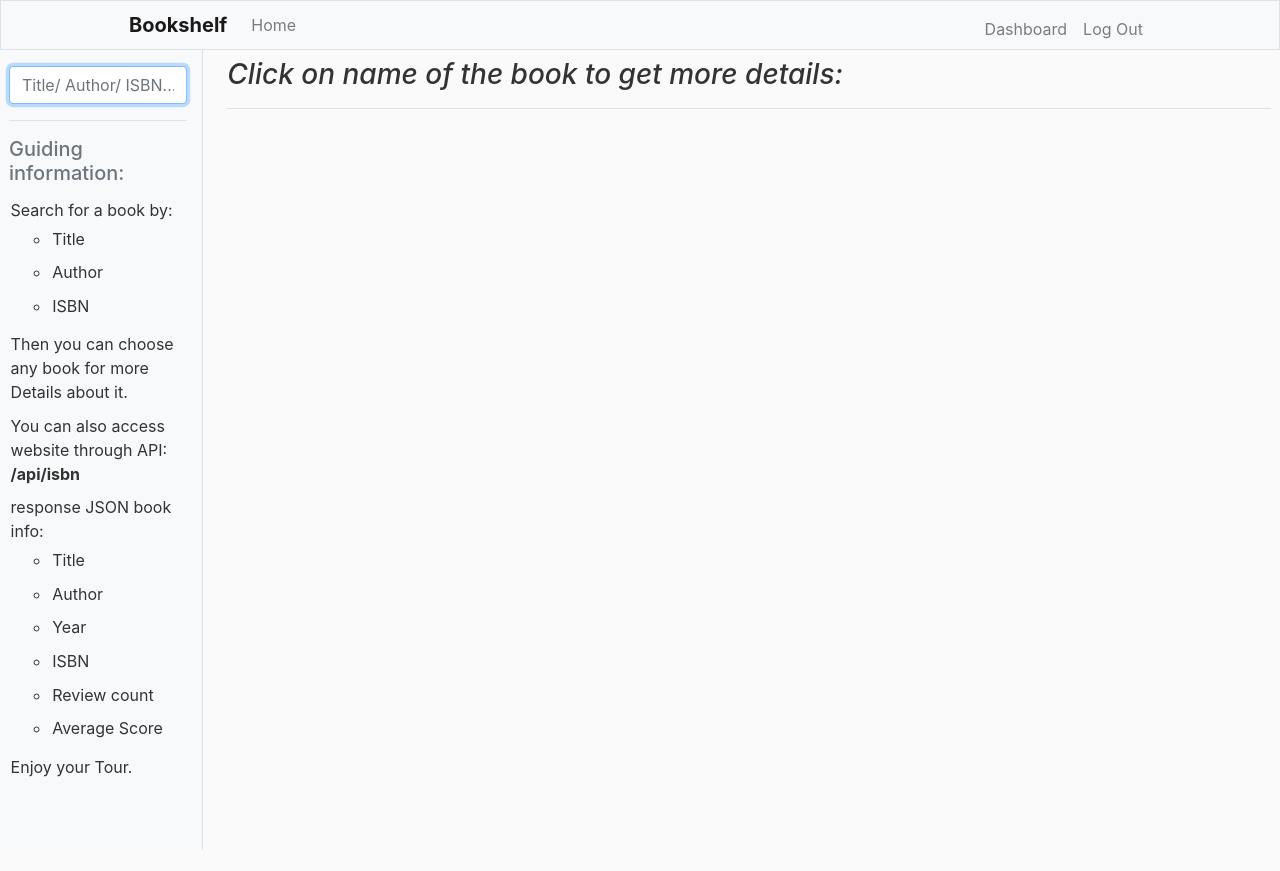
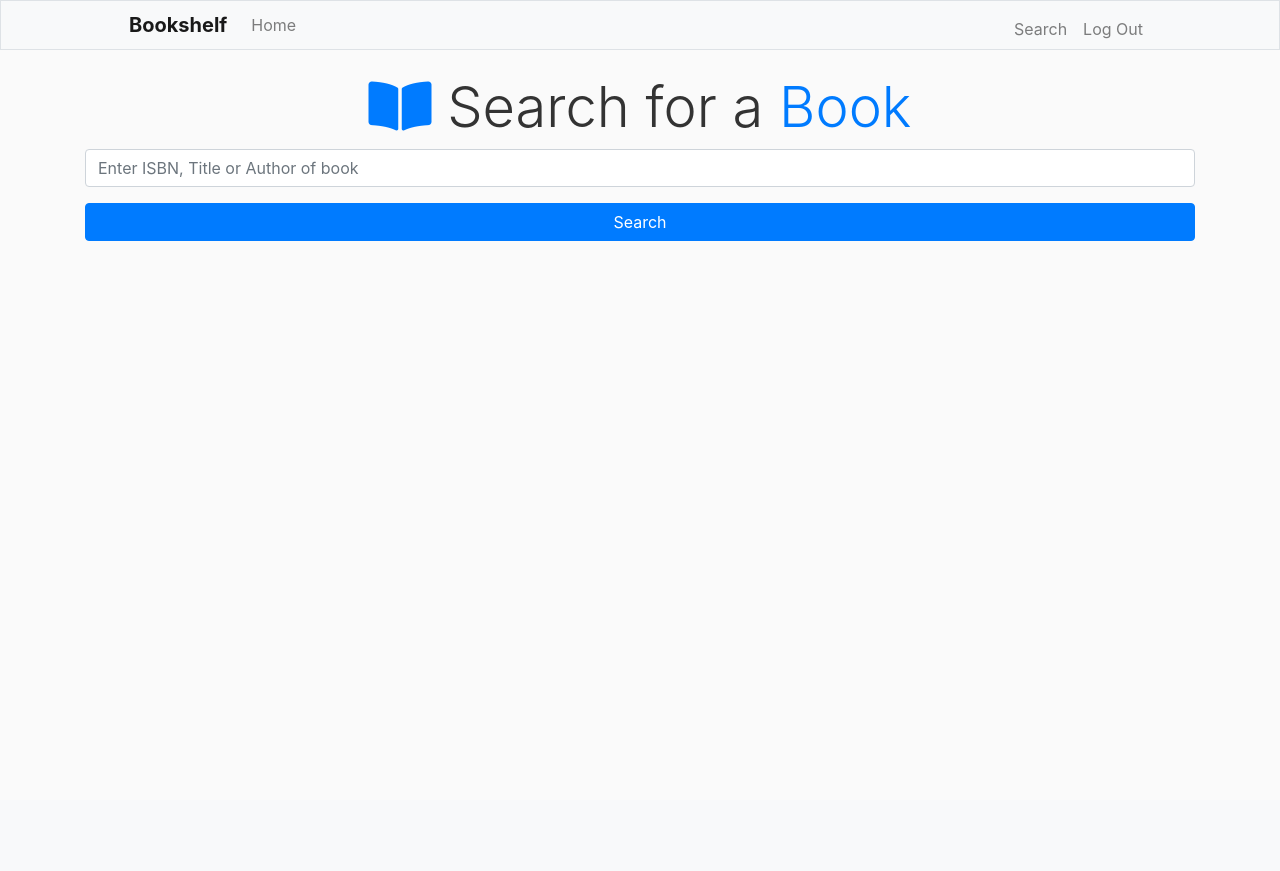
Before and after one commit to MohGumaa/Books-Review, a Flask app: page /dashboard in a window 1280 px wide. After the commit the page ends 241 px from the top, so only its background shows below. Run offline with Flask 2, Linux system fonts and the light colour scheme; the visitor is signed in with stand-in values (Sample User, id 1); some libraries are stand-ins or nearby versions.

Commit message:
Update the search page and form

```diff
--- a/application.py
+++ b/application.py
@@ -98,7 +98,7 @@ def register():
         db.close()
 
         # Flashing after complete transaction and Redirector
-        flash ('You are now Registered and you can log in', 'success')
+        flash("You are now Registered and you can log in", "success")
         return redirect(url_for('login'))
 
     return render_template('register.html', form = form)
@@ -153,7 +153,7 @@ def logout():
     """Logout remove user from session and redirect to login page"""
 
     session.clear()
-    flash('You are now logged out, Thanks!', 'success')
+    flash("You are now logged out, Thanks!", "success")
 
     return redirect(url_for('login'))
 
--- a/static/style.css
+++ b/static/style.css
@@ -20,6 +20,7 @@ a {
 }
 
 /* Navigation */
+
 .navbar {
   padding: 0 8rem !important;
 }
@@ -27,25 +28,39 @@ a {
 /* Showcase Section */
 #showcase {
   min-height: 60vh;
-  background: url('library.jpg') no-repeat 0 -400px;
   padding: 3rem;
   display: flex;
   flex-direction: column;
   align-items: start;
   justify-content: center;
   color: #181818;
+  position: relative;
 }
+
+#showcase .bg-img {
+    position: absolute;
+    top: 0;
+    left: 0;
+    width: 100%;
+    height: 100%;
+    background: url('library.jpg') no-repeat;
+    z-index: -1;
+    opacity: 0.9;
+}
+
 
 #showcase h1 {
   font-size: 4rem;
   font-weight: bold;
   color: #fff;
+  width: 60%;
 }
 
 #showcase p {
   font-size: 1.5rem;
   margin-bottom: 0;
   color: #fff;
+  width: 50%;
 }
 
 /* tour-link */
--- a/templates/dashboard.html
+++ b/templates/dashboard.html
@@ -5,7 +5,22 @@
 {% endblock %}
 
 {% block head %}
-  <div class="row">
+    <div class="container mt-4">
+        <h1 class="display-4 text-center">
+        <i class="fas fa-book-open text-primary"></i> Search for a <span class="text-primary">Book</span>
+        </h1>
+        <form id="book-form">
+            <div class="form-group">
+                <input type="text" id="book-info" class="form-control" placeholder="Enter ISBN, Title or Author of book">
+            </div>
+            <input type="submit" value="Search" class="btn btn-primary btn-block">
+        </form>
+
+        <div id="book-list"></div>
+    </div>
+
+
+  <!-- <div class="row">
     <div class="col-md-3 col-lg-2 bg-light pl-4 mb-3 border-right">
       <form id="searchForm" class="form-group mt-3 pb-3 border-bottom">
         <input type="text" class="form-control form-control-dark w-100" name="book" value="" id="searchText" autocomplete="off" autofocus  placeholder="Title/ Author/ ISBN...">
@@ -48,6 +63,6 @@
         <div id="output" class="row"></div>
         <div class="loader">loading</div>
     </main>
-  </div>
+  </div> -->
 
 {% endblock %}
--- a/templates/includes/_messages.html
+++ b/templates/includes/_messages.html
@@ -1,8 +1,9 @@
-{% with messages = get_flashed_messages(with_categories=true) %}
+{% with messages = get_flashed_messages() %}
   {% if messages %}
-    {% for category , message in messages %}
-      <div class="alert alert-{{ category  }}">{{ message }}</div>
+    {% for message in messages %}
+      <div class="alert alert-{{ category }}">{{ message }}</div>
     {% endfor %}
+    </ul>
   {% endif %}
 {% endwith %}
 
--- a/templates/includes/_navbar.html
+++ b/templates/includes/_navbar.html
@@ -1,5 +1,5 @@
 <header>
-  <nav class="navbar navbar-expand-md navbar-light bg-light border">
+  <nav class="navbar sticky-top navbar-expand-md navbar-light bg-light border">
     <a class="navbar-brand" href="/"><strong>Bookshelf</strong></a>
     <button aria-controls="navbar" aria-expanded="false" aria-label="Toggle navigation" class="navbar-toggler" data-target="#navbar" data-toggle="collapse" type="button">
         <span class="navbar-toggler-icon"></span>
@@ -10,7 +10,7 @@
         </ul>
         <ul class="navbar-nav ml-auto mt-2">
             {% if session.logged_in %}
-                <li class="nav-item"><a class="nav-link" href="/dashboard">Dashboard</a></li>
+                <li class="nav-item"><a class="nav-link" href="/dashboard">Search</a></li>
                 <li class="nav-item"><a class="nav-link" href="/logout">Log Out</a></li>
             {% else %}
                 <li class="nav-item"><a class="nav-link" href="/register">Register</a></li>
--- a/templates/layout.html
+++ b/templates/layout.html
@@ -23,18 +23,18 @@
     <title>{% block title %}{% endblock %}</title>
   </head>
   <body>
-
     <!-- Navigation Part -->
     {% include 'includes/_navbar.html'%}
+    {% include 'includes/_messages.html'%}
 
     <!-- Home part  -->
-    {% block head %} {% endblock%}
+    {% block head %}
+    {% endblock%}
 
     <!-- for Login and register pages  -->
-    <div class="container mt-1">
+    <div class="container mt-2">
       <div class="row">
         <div class="col-md-8">
-          {% include 'includes/_messages.html' %}
           {% block body %}
           {% endblock %}
         </div>
```
Also changed, not shown: templates/index.html (+8 -4 lines).
